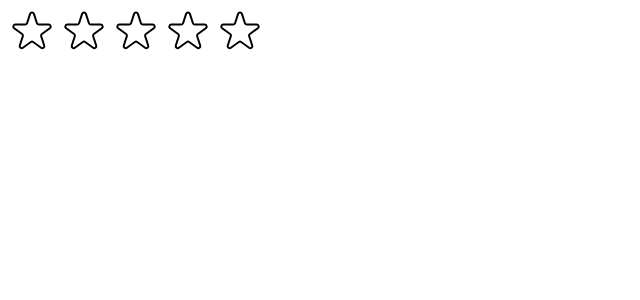
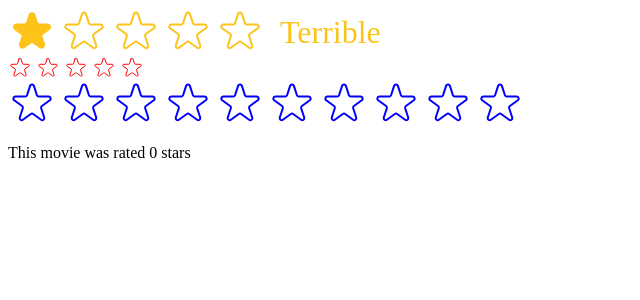
Before and after one commit to xyzdelete/use-popcorn-web-development-project, a React (Create React App) app: page / in a window 1280 px wide. Shown: the top 300 px of the page, without its empty margins (0-640 px from the left). Built offline with nearby package versions, Linux system fonts and the light colour scheme.

Commit message:
Improving Reusability With Props
Thinking in React: Components, Composition, and Reusability

```diff
--- a/src/StarRating.js
+++ b/src/StarRating.js
@@ -11,21 +11,32 @@
   gap: "4px",
 };
 
-const textStyle = {
-  lineHeight: "0",
-  margin: 0,
-};
-
-export default function StarRating({ maxRating = 5 }) {
-  const [rating, setRating] = useState(0);
+export default function StarRating({
+  maxRating = 5,
+  color = "#fcc419",
+  size = 48,
+  className = "",
+  messages = [],
+  defaultRating = 0,
+  onSetRating,
+}) {
+  const [rating, setRating] = useState(defaultRating);
   const [tempRating, setTempRating] = useState(0);
 
   function handleRating(rating) {
     setRating(rating);
+    onSetRating(rating);
   }
 
+  const textStyle = {
+    lineHeight: "0",
+    margin: 0,
+    color,
+    fontSize: `${size / 1.5}px`,
+  };
+
   return (
-    <div style={containerStyle}>
+    <div style={containerStyle} className={className}>
       <div style={starContainerStyle}>
         {Array.from({ length: maxRating }, (_, i) => (
           <Star
@@ -34,22 +45,27 @@
             onRate={() => handleRating(i + 1)}
             onHoverIn={() => setTempRating(i + 1)}
             onHoverOut={() => setTempRating(0)}
+            color={color}
+            size={size}
           />
         ))}
       </div>
-      <p style={textStyle}>{tempRating || rating || ""}</p>
+      <p style={textStyle}>
+        {messages.length === maxRating
+          ? messages[tempRating ? tempRating - 1 : rating - 1]
+          : tempRating || rating || ""}
+      </p>
     </div>
   );
 }
 
-const starStyle = {
-  width: "48px",
-  height: "48px",
-  display: "block",
-  cursor: "pointer",
-};
-
-function Star({ onRate, full, onHoverIn, onHoverOut }) {
+function Star({ onRate, full, onHoverIn, onHoverOut, color, size }) {
+  const starStyle = {
+    width: `${size}px`,
+    height: `${size}px`,
+    display: "block",
+    cursor: "pointer",
+  };
   return (
     <span
       role="button"
@@ -62,8 +78,8 @@
         <svg
           xmlns="http://www.w3.org/2000/svg"
           viewBox="0 0 20 20"
-          fill="#000"
-          stroke="#000"
+          fill={color}
+          stroke={color}
         >
           <path d="M9.049 2.927c.3-.921 1.603-.921 1.902 0l1.07 3.292a1 1 0 00.95.69h3.462c.969 0 1.371 1.24.588 1.81l-2.8 2.034a1 1 0 00-.364 1.118l1.07 3.292c.3.921-.755 1.688-1.54 1.118l-2.8-2.034a1 1 0 00-1.175 0l-2.8 2.034c-.784.57-1.838-.197-1.539-1.118l1.07-3.292a1 1 0 00-.364-1.118L2.98 8.72c-.783-.57-.38-1.81.588-1.81h3.461a1 1 0 00.951-.69l1.07-3.292z" />
         </svg>
@@ -72,7 +88,7 @@
           xmlns="http://www.w3.org/2000/svg"
           fill="none"
           viewBox="0 0 24 24"
-          stroke="#000"
+          stroke={color}
         >
           <path
             strokeLinecap="round"
--- a/src/index.js
+++ b/src/index.js
@@ -1,14 +1,31 @@
-import React from "react";
+import React, { useState } from "react";
 import ReactDOM from "react-dom/client";
 // import "./index.css";
 // import App from "./App";
 
 import StarRating from "./StarRating";
 
+function Test() {
+  const [movieRating, setMovieRating] = useState(0);
+
+  return (
+    <div>
+      <StarRating color="blue" maxRating={10} onSetRating={setMovieRating} />
+      <p>This movie was rated {movieRating} stars</p>
+    </div>
+  );
+}
+
 const root = ReactDOM.createRoot(document.getElementById("root"));
 root.render(
   <React.StrictMode>
     {/* <App /> */}
-    <StarRating maxRating={5} />
+    <StarRating
+      maxRating={5}
+      messages={["Terrible", "Bad", "Okay", "Good", "Amazing"]}
+      defaultRating={1}
+    />
+    <StarRating size={24} color="red" className="test" />
+    <Test />
   </React.StrictMode>
 );
```
